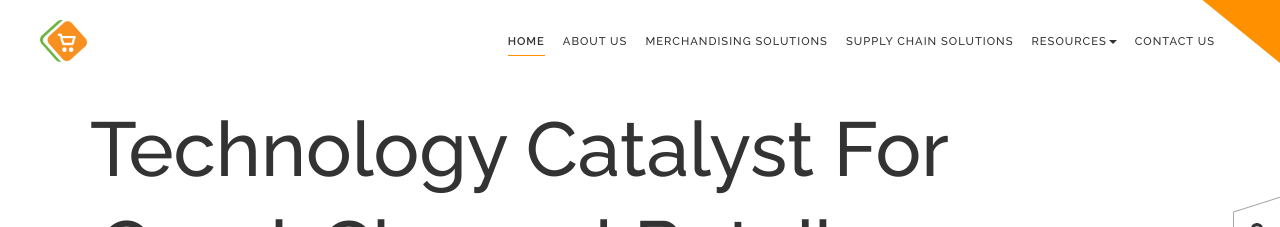
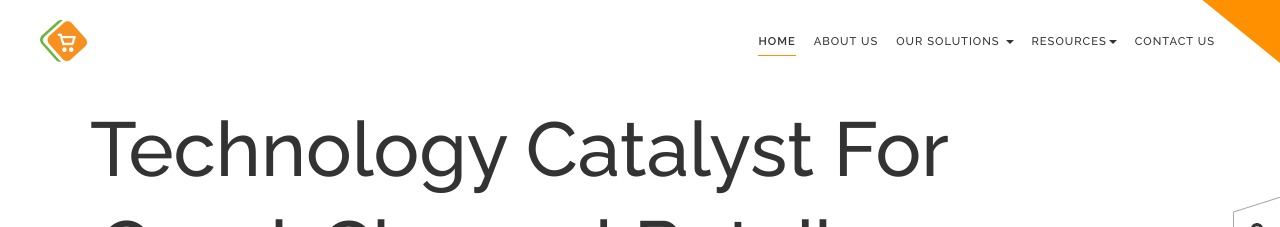
Before and after one commit to paxcom/paxcom.github.io, a Jekyll site: the page built from index.md, in a window 1280 px wide. Shown: the top 227 px of the page. Built offline with Jekyll 4.4.1, drawn with Linux system fonts in a browser that asks for light colours; comment, search, counter and statistics services are not loaded.

Commit message:
header file edit and changes

```diff
--- a/_includes/header.html
+++ b/_includes/header.html
@@ -23,16 +23,18 @@ style=" margin: 0px; padding: 20px 40px;">
           <ul class="nav navbar-nav">
             <li><a href="{{site.baseurl}}/"  {% if page.url == '/' or page.url == '/index.html' %} class='active' {% endif %} >Home </a></li>
             <li><a href="{{site.baseurl}}/about-us.html" {% if page.url == '/about-us.html'  %} class='active' {% endif %}>About Us</a></li>
-           	<li><a href="{{site.baseurl}}/merchandising-solutions.html" {% if page.url == '/merchandising-solutions.html'  %} class='active' {% endif %}>Merchandising Solutions</a></li>
-            <li><a href="{{site.baseurl}}/supply-chain.html" {% if page.url == '/supply-chain.html'  %} class='active' {% endif %}>Supply Chain Solutions</a></li>
 
-           <!-- <li class="dropdown">
+           	<!-- <li><a href="{{site.baseurl}}/merchandising-solutions.html" {% if page.url == '/merchandising-solutions.html'  %} class='active' {% endif %}>Merchandising Solutions</a></li>
+                <li><a href="{{site.baseurl}}/supply-chain.html" {% if page.url == '/supply-chain.html'  %} class='active' {% endif %}>Supply Chain Solutions</a></li>
+            -->
+
+            <li class="dropdown">
               <a href="#" class="dropdown-toggle" data-toggle="dropdown" >Our Solutions <b class="caret"></b></a>
               <ul class="dropdown-menu">
                 <li><a href="{{site.baseurl}}/merchandising-solutions.html" {% if page.url == '/merchandising-solutions.html'  %} class='active' {% endif %}>Merchandising Solutions</a></li>
                 <li><a href="{{site.baseurl}}/supply-chain.html" {% if page.url == '/supply-chain.html'  %} class='active' {% endif %}>Supply Chain Solutions</a></li>
               </ul>
-            </li>-->
+            </li>
 
              <li class="dropdown">
               <a href="#" class="dropdown-toggle" data-toggle="dropdown" >Resources<b class="caret"></b></a>
```
